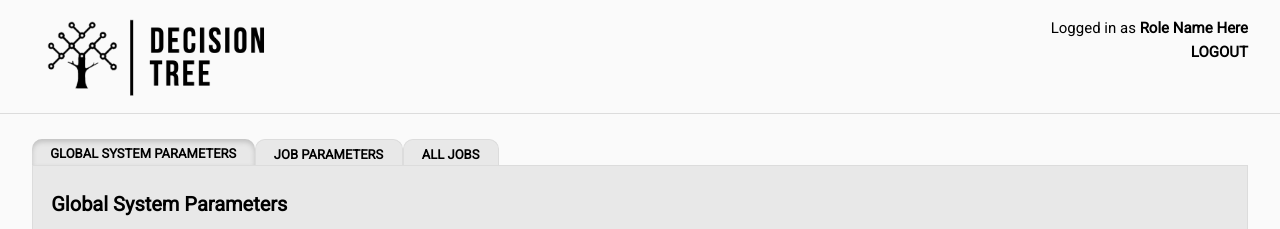
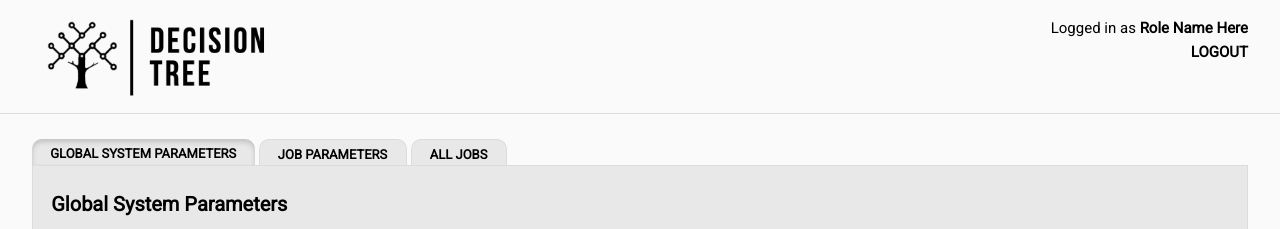
Before and after one commit to elisabethp/decision-tree, an Angular app: page / in a window 1280 px wide. Shown: the top 229 px of the page. Built offline with nearby package versions, Linux system fonts and the light colour scheme.

Commit message:
added margin-right to page-tab

```diff
--- a/src/app/page-tab/page-tab.component.css
+++ b/src/app/page-tab/page-tab.component.css
@@ -19,6 +19,7 @@
 .page-tab  {
     padding-top: 0.3%;
     padding-bottom: 0.2%;
+    margin-right: 4px;
     border-radius: 10px 10px 0 0;
     background-color: #E8E8E8;
     text-transform: uppercase;
```
